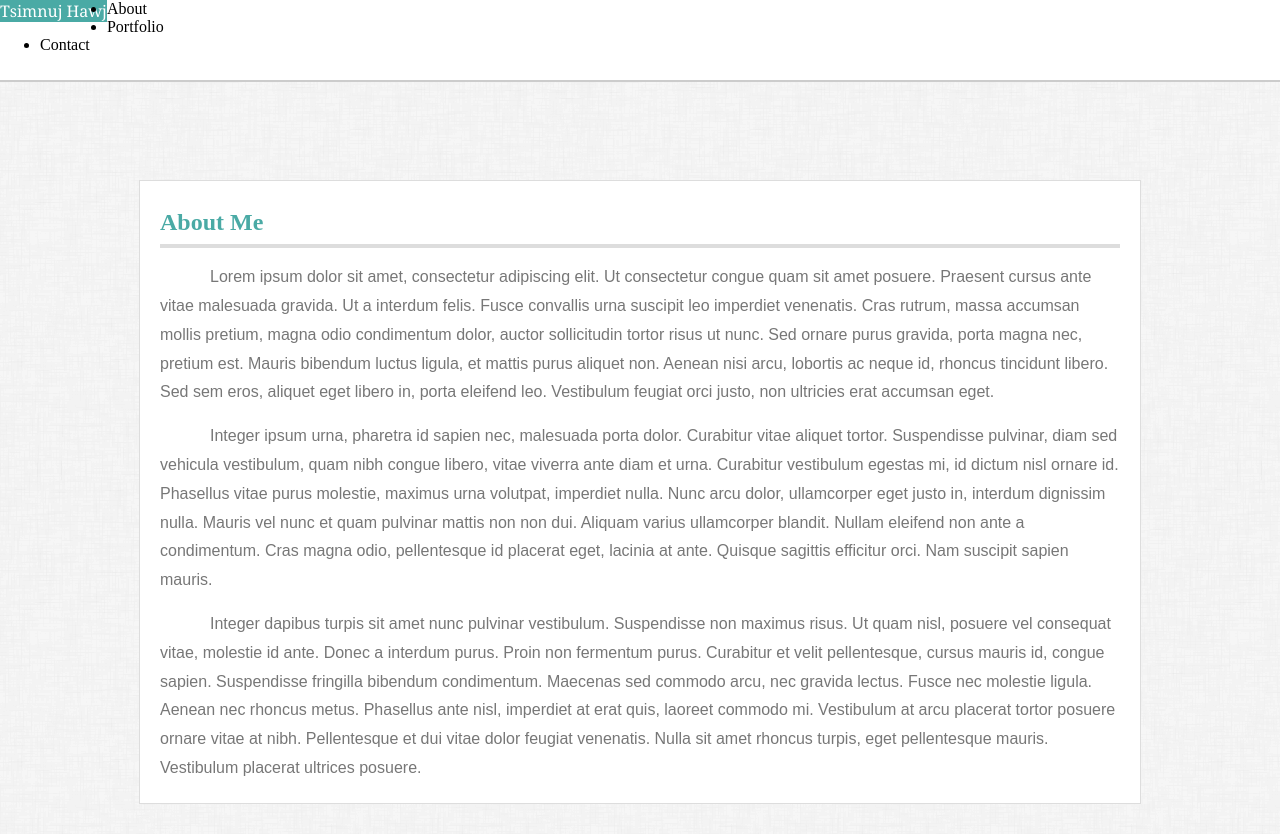
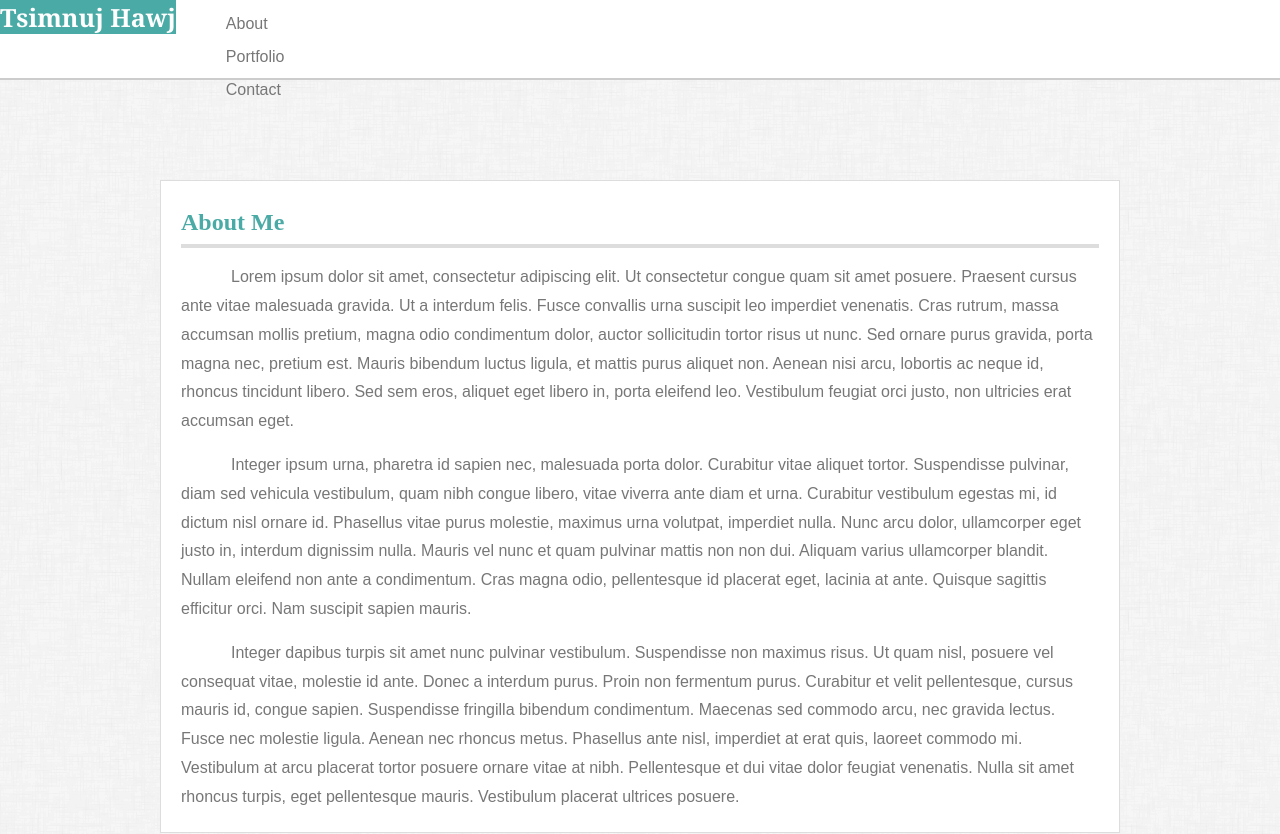
Before and after one commit to tsimnujhawj/Basic-Portfolio, a plain HTML site: page index.html in a window 1280 px wide. Shown: the top 834 px of the page. Drawn offline with Linux system fonts and the light colour scheme; a script that the page names is missing.

Commit message:
cleaned some of the code, especially the float overwrites

```diff
--- a/assets/css/style.css
+++ b/assets/css/style.css
@@ -1,5 +1,6 @@
 * {
     margin: 0px;
+    box-sizing: border-box;
 }
 
 body {
@@ -18,6 +19,8 @@ body {
     background-color: #4aaaa5;
     font-family: 'Georgia', Times, 'Times New Roman', serif;
     color: #ffffff;
+    font-size: 25px;
+    font-weight: bold;
     float: left;
 }
 
@@ -31,6 +34,7 @@ header {
 }
 
 .navlinks {
+    float: left;
 }
 
 footer {
@@ -76,3 +80,7 @@ hr {
     padding: 0 0 100px;
     position: relative;
 }
+
+.page-container {
+    width: 960px;
+}
--- a/index.html
+++ b/index.html
@@ -10,17 +10,16 @@
 </head>
 <body>
 
+<container class="page-container">
     <!--Header-->
     <header>
         <div class="heading">
             Tsimnuj Hawj
         </div>
         <div class="navlinks">
-            <ul>
-                <li>About</li>
-                <li>Portfolio</li>
-                <li>Contact</li>
-            </ul>
+            <p>About</p>
+            <p>Portfolio</p>
+            <p>Contact</p>
         </div>
     </header>
 
@@ -66,6 +65,7 @@
         Copyright &copy;
     </footer>
     </div>
+</container>
 
 </body>
 </html>
```
